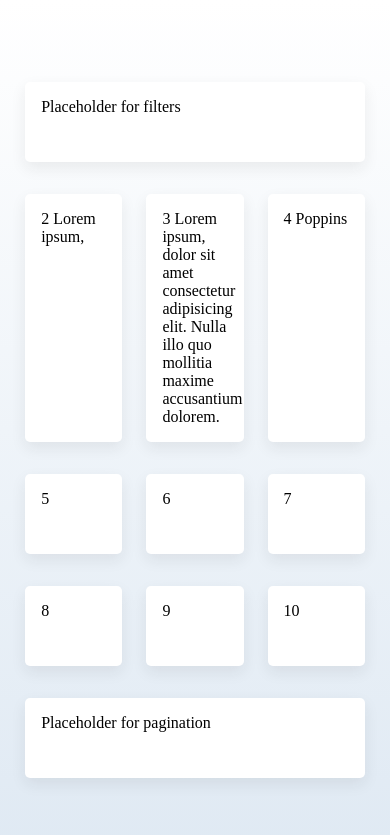
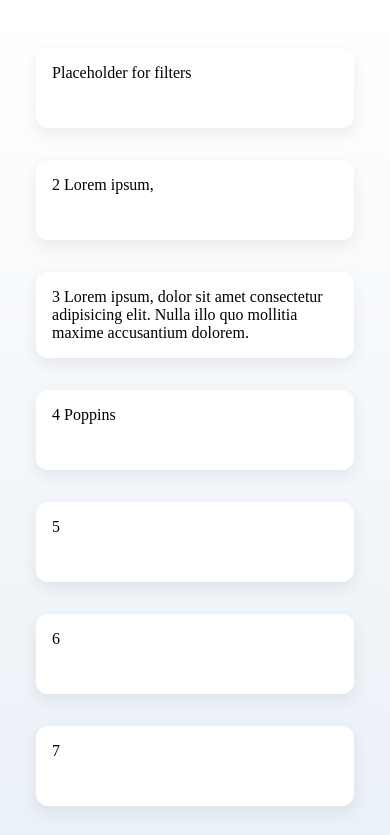
Before and after one commit to Viktoria-Iudina/ui-kit-set, a plain HTML site: page index.html in a window 390 px wide. Shown: the top 835 px of the page. Drawn offline with Linux system fonts and the light colour scheme.

Commit message:
Added media queries for grid template

```diff
--- a/styles/styles.scss
+++ b/styles/styles.scss
@@ -21,13 +21,13 @@ body {
 
 .grid-item {
     background-color: #FFF;
-    border-radius: 5px;
+    border-radius: 12px;
     padding: 1em;
     box-shadow: 0 6px 15px rgb(36 37 38 / 8%);
     overflow: hidden;
     transition: box-shadow 0.25s ease, transform 0.25s ease;
         &:hover {
-            box-shadow: 5px 12px 20px rgb(36 37 38 / 13%);
+            box-shadow: 5px 12px 20px rgba(77, 89, 101, 0.13);
         }
 }
 
@@ -37,3 +37,31 @@ body {
 .footer {
     grid-column: 1 / 4;
 }
+
+@media screen and (max-width: 1024px) {
+    .grid-container {
+        display: grid;
+        grid-template-columns: repeat(2, 39%);
+    }
+    .header {
+        grid-column: 1 / 3;
+    }
+    .footer {
+        grid-column: 1 / 3;
+    }
+}
+
+@media screen and (max-width: 770px) {
+    .grid-container {
+        display: grid;
+        grid-template-columns: repeat(1, 85%);
+        height: auto;
+        margin-top: 3em;
+    }
+    .header {
+        grid-column: 1 / 1;
+    }
+    .footer {
+        grid-column: 1 / 1;
+    }
+}
```
Also changed, not shown: styles/styles.css.
